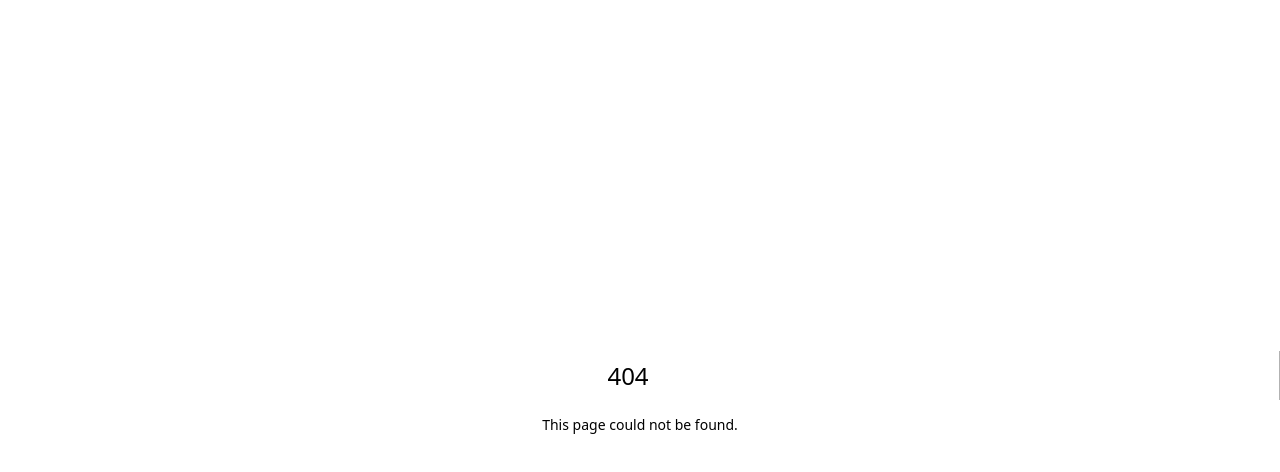
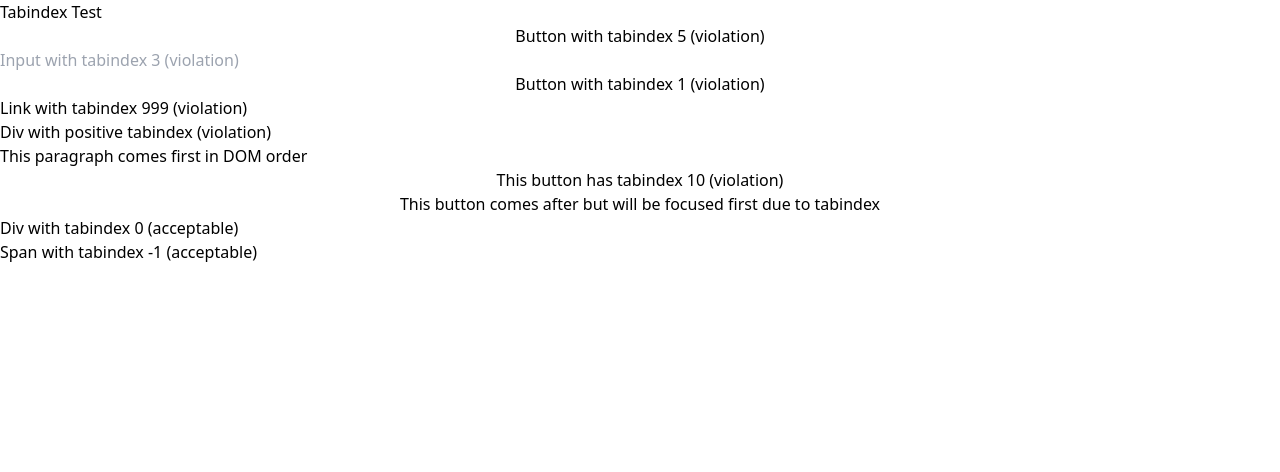
Before and after one commit to test-party/guinea-pig-next, a Next.js app: page /tabindex in a window 1280 px wide. Before the commit this address had no page. Shown: the top 472 px of the page. Built offline with nearby package versions, Linux system fonts and the light colour scheme.

Commit message:
tabindex

```diff
--- /dev/null
+++ b/src/app/tabindex/page.tsx
@@ -0,0 +1,28 @@
+//http://localhost:3000/tabindex
+export default function Page() {
+    return (
+        <div>
+            <h1>Tabindex Test</h1>
+
+            {/* Violation: Positive tabindex values */}
+            <button tabIndex={5}>Button with tabindex 5 (violation)</button>
+            <input type="text" tabIndex={3} placeholder="Input with tabindex 3 (violation)" />
+            <button tabIndex={1}>Button with tabindex 1 (violation)</button>
+
+            {/* Violation: Very high positive tabindex */}
+            <a href="#" tabIndex={999}>Link with tabindex 999 (violation)</a>
+
+            {/* Violation: Positive tabindex on non-interactive element */}
+            <div tabIndex={2}>Div with positive tabindex (violation)</div>
+
+            {/* Violation: Positive tabindex disrupting natural flow */}
+            <p>This paragraph comes first in DOM order</p>
+            <button tabIndex={10}>This button has tabindex 10 (violation)</button>
+            <button>This button comes after but will be focused first due to tabindex</button>
+
+            {/* Acceptable: tabindex 0 and -1 */}
+            <div tabIndex={0}>Div with tabindex 0 (acceptable)</div>
+            <span tabIndex={-1}>Span with tabindex -1 (acceptable)</span>
+        </div>
+    )
+}
```
